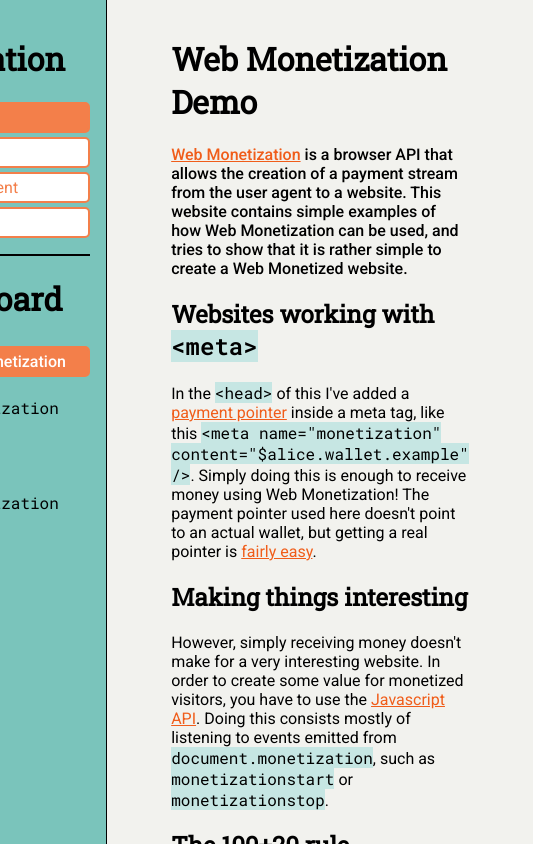
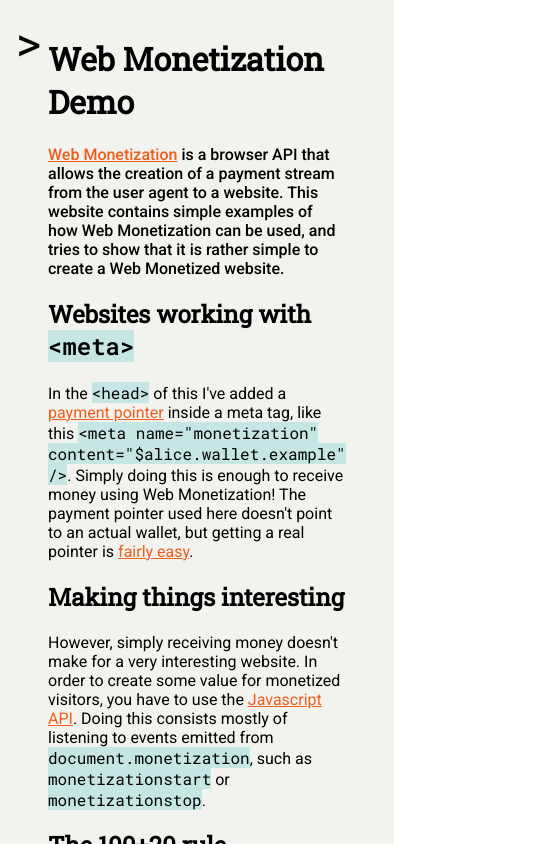
Before and after one commit to Doverstav/kitscon202, a React (Create React App) app: page / in a window 390 px wide. Shown: the top 844 px of the page, 533 px wide, since content can reach past the window. Built offline with nearby package versions, Linux system fonts and the light colour scheme.

Commit message:
Make site more mobile friendly

```diff
--- a/src/App.css
+++ b/src/App.css
@@ -1,24 +1,67 @@
-.App {
-  min-height: 100vh;
+@media screen and (max-width: 992px) {
+  .App {
+    min-height: 100vh;
 
-  display: flex;
-  flex-direction: row;
-  justify-content: center;
+    display: grid;
+    grid-template-areas: "content";
+    grid-template-columns: 1fr;
+  }
+
+  .sidebar {
+    position: fixed;
+    left: 0;
+    top: 0;
+    height: 100%;
+    z-index: 10;
+
+    transform: translateX(-100%);
+
+    transition: 0.5s;
+  }
+
+  .App-menu-open {
+    position: fixed;
+    top: 16px;
+    left: 16px;
+    z-index: 5;
+    font-size: 48px;
+    cursor: pointer;
+  }
+
+  .App-menu-close {
+    position: absolute;
+    top: 16px;
+    left: 16px;
+    font-size: 48px;
+    cursor: pointer;
+  }
 }
 
-.dollar-sign-image {
-  display: block;
-  max-width: 50%;
-  margin: auto;
+@media screen and (min-width: 992px) {
+  .App {
+    min-height: 100vh;
+
+    display: grid;
+    grid-template-areas: "nav content";
+    grid-template-columns: 400px auto;
+  }
+
+  .App-menu-close {
+    display: none;
+  }
+
+  .App-menu-open {
+    display: none;
+  }
 }
 
 .sidebar {
+  grid-area: nav;
   box-sizing: border-box;
 
-  min-width: 250px;
+  background-color: #7ac4bb;
+
   width: 400px;
-
-  background-color: #7ac4bb;
 
   padding: 16px;
 
@@ -30,6 +73,7 @@
 }
 
 .content {
+  grid-area: content;
   box-sizing: border-box;
 
   background-color: #f2f2ee; /* Maybe?!?! */
@@ -38,7 +82,6 @@
 
   padding-top: 16px;
   padding-bottom: 16px;
-  padding-right: 64px;
-  padding-left: 64px;
-
+  padding-right: 48px;
+  padding-left: 48px;
 }
--- a/src/App.js
+++ b/src/App.js
@@ -1,4 +1,4 @@
-import React, { useState, useEffect } from "react";
+import React, { useState, useEffect, useRef } from "react";
 import "./App.css";
 import Home from "./components/Home";
 import Ads from "./components/Ads/Ads";
@@ -19,6 +19,24 @@ function App() {
   const [displayedComponent, setDisplayedComponent] = useState(
     <Home spoofState={isSpoofing} />
   );
+  const sidebar = useRef();
+
+  const hideSidebar = () => {
+    sidebar.current.style.transform = "translateX(-100%)";
+  };
+
+  const showSidebar = () => {
+    sidebar.current.style.transform = "translateX(0)";
+  };
+
+  useEffect(() => {
+    // Reset local style when mediq query changes
+    // If this isn't done, effet from opening/closing
+    // the menu will persist and break the site
+    window.matchMedia("(min-width: 992px)").addEventListener("change", () => {
+      sidebar.current.style.transform = "";
+    });
+  }, []);
 
   useEffect(() => {
     if (activePage === ADS) {
@@ -26,7 +44,7 @@ function App() {
     } else if (activePage === MONETIZED_CONTENT) {
       setDisplayedComponent(<MonetizedContent spoofState={isSpoofing} />);
     } else if (activePage === ABOUT) {
-      setDisplayedComponent(<About />)
+      setDisplayedComponent(<About />);
     } else {
       setDisplayedComponent(<Home spoofState={isSpoofing} />);
     }
@@ -34,7 +52,10 @@ function App() {
 
   return (
     <div className="App">
-      <div className="sidebar">
+      <div ref={sidebar} className="sidebar">
+        <span className="App-menu-close" onClick={() => hideSidebar()}>
+          &times;
+        </span>
         <h1 className="sidebar-header">Navigation</h1>
         <Button
           onClick={() => setActivePage(HOME)}
@@ -66,7 +87,12 @@ function App() {
           setSpoofState={(spoofState) => setIsSpoofing(spoofState)}
         />
       </div>
-      <div className="content">{displayedComponent}</div>
+      <div className="content">
+        <span className="App-menu-open" onClick={() => showSidebar()}>
+          &gt;
+        </span>
+        {displayedComponent}
+      </div>
     </div>
   );
 }
```
